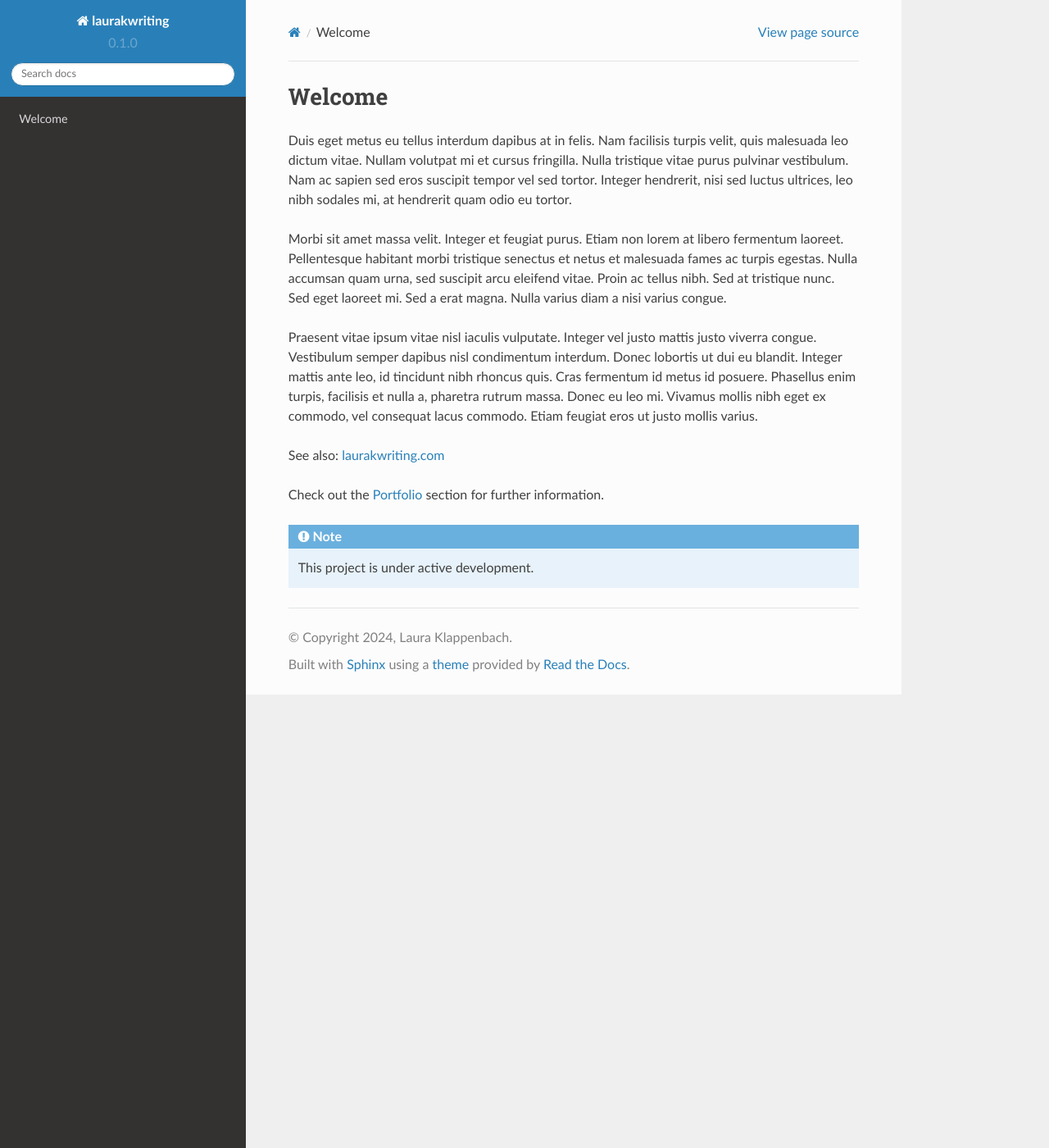
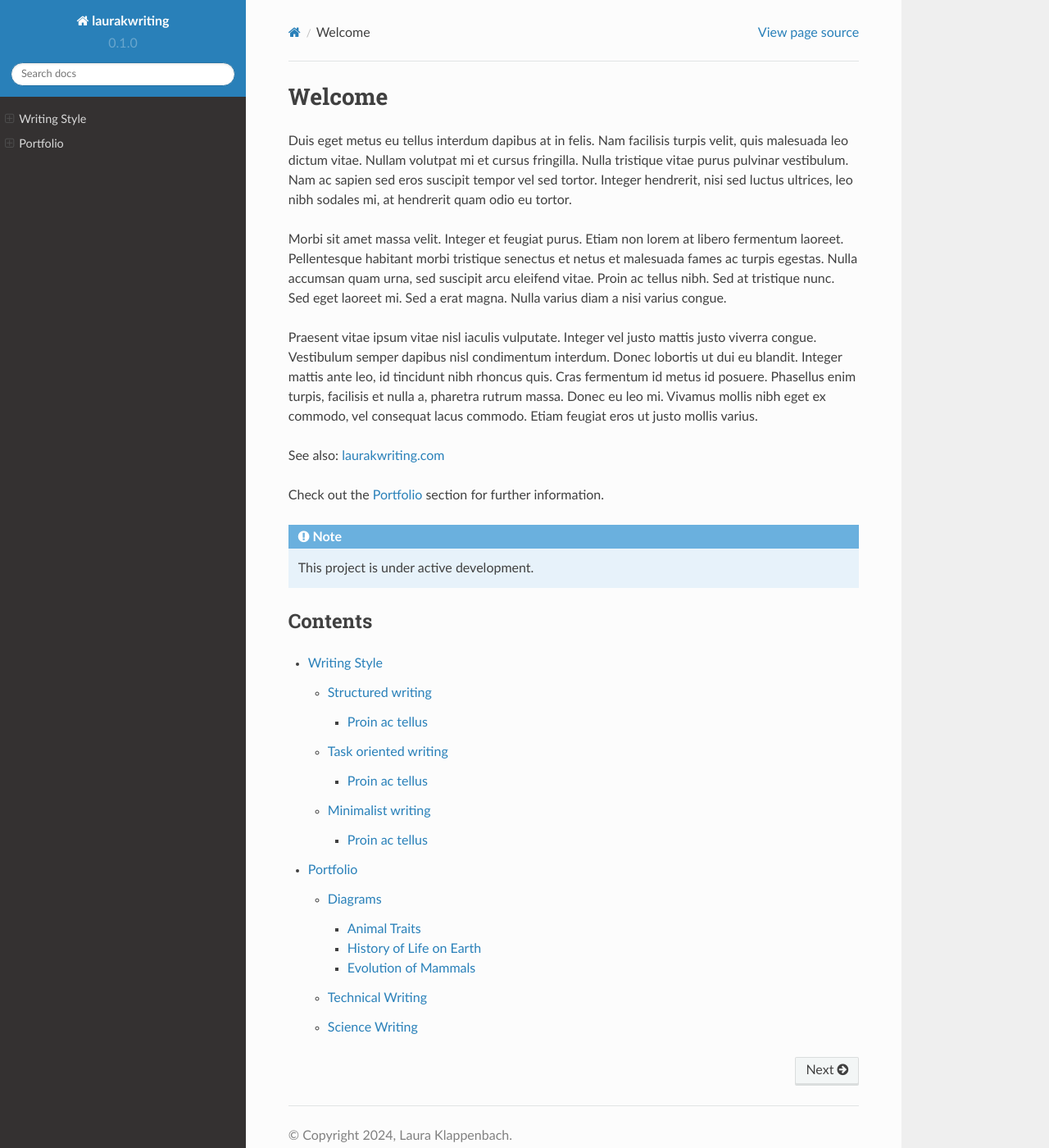
Before and after one commit to laurakwriting/rtd-laurakwriting, a Sphinx documentation site: the page built from docs/source/index.rst, in a window 1280 px wide and 1400 px high. Shown: the whole window at 82% size. Built offline with Sphinx 7.4.7 and the Read the Docs theme 2.0.0, drawn with Linux system fonts in a browser that asks for light colours.

Commit message:
Restoring toctree

```diff
--- a/docs/source/index.rst
+++ b/docs/source/index.rst
@@ -15,3 +15,11 @@ Check out the :doc:`portfolio` section for further information.
 .. note::
 
    This project is under active development.
+
+Contents
+--------
+
+.. toctree::
+
+   writing
+   portfolio
```
